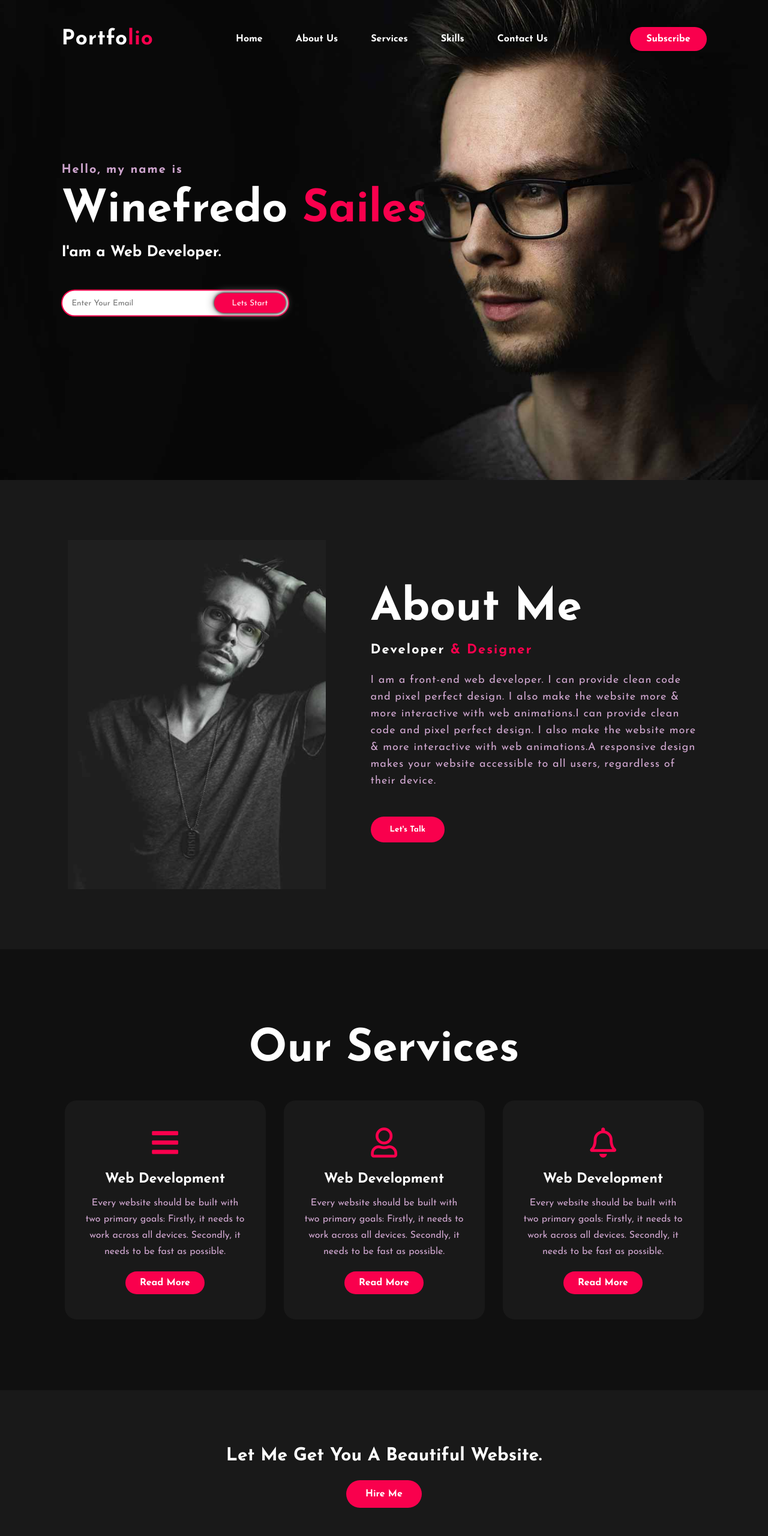
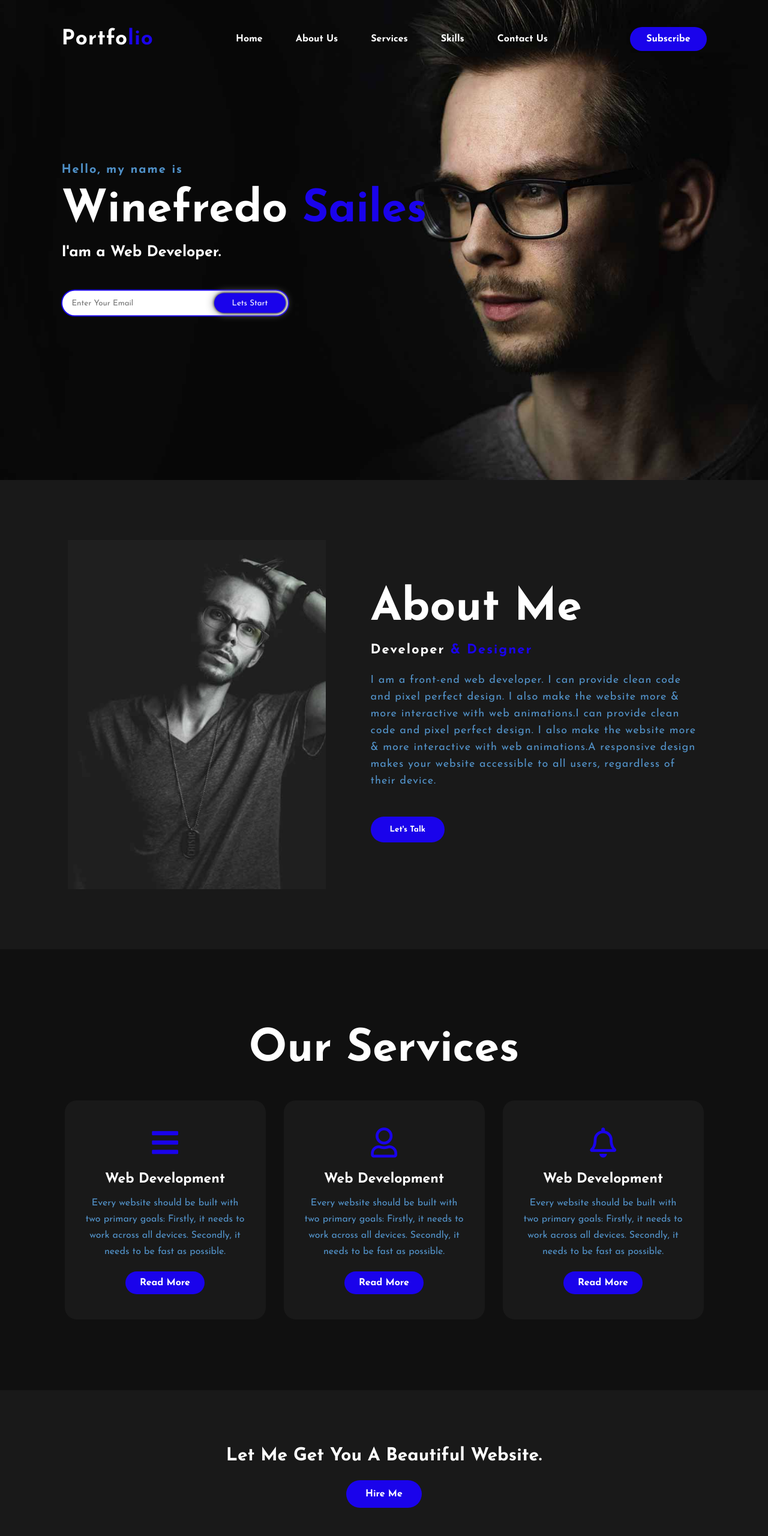
Before and after one commit to winefsailes216/winefsailes216.github.io, a plain HTML site: page index.html in a window 1280 px wide. Shown: the top 2560 px of the page at 60% size. Drawn offline with Linux system fonts and the light colour scheme.

Commit message:
update button color

```diff
--- a/css/style.css
+++ b/css/style.css
@@ -26,7 +26,7 @@ nav{
 	cursor: pointer;
 }
 span{
-	color: #f9004d;
+	color: #1a03eb;
 }
 nav ul li{
 	list-style-type: none;
@@ -40,11 +40,11 @@ nav ul li a{
 	text-transform: capitalize;
 }
 nav ul li a:hover{
-	color: #f9004d;
+	color: #1a03eb;
 	transition: .4s;
 }
 .btn{
-	background-color:#f9004d;
+	background-color:#1a03eb;
 	color: white;
 	text-decoration: none;
 	border: 2px solid transparent;
@@ -73,7 +73,7 @@ h3{
 	margin-bottom: 50px;
 }
 h4{
-	color: #fcfc;
+	color: rgba(97, 179, 247, 0.8);
 	letter-spacing: 2px;
 	font-size: 20px;
 }
@@ -86,7 +86,7 @@ h4{
 	display: inline-block;
 	width: 100%;
 	padding: 14px 130px 14px 15px;
-	border: 2px solid #f9004d;
+	border: 2px solid #1a03eb;
 	outline: none;
 	border-radius: 30px;
 }
@@ -97,7 +97,7 @@ h4{
 	border: none;
 	padding: 10px 30px;
 	border-radius: 30px;
-	background-color:#f9004d;
+	background-color:#1a03eb;
 	color: white;
 	box-shadow: 0px 0px 5px #000, 0px 0px 15px #858585;
 	top: 6px;
@@ -138,14 +138,14 @@ h4{
 	text-transform: capitalize;
 }
 .about-text p{
-	color: #fcfc;
+	color: rgba(97, 179, 247, 0.8);
 	letter-spacing: 1px;
 	line-height: 28px;
 	font-size: 18px;
 	margin-bottom: 45px;
 }
 button{
-	background-color:#f9004d;
+	background-color:#1a03eb;
 	color: white;
 	text-decoration: none;
 	border: 2px solid transparent;
@@ -156,7 +156,7 @@ button{
 }
 button:hover{
 	background-color: transparent;
-	border: 2px solid #f9004d;
+	border: 2px solid #1a03eb;
 	cursor: pointer;
 }
 
@@ -194,7 +194,7 @@ button:hover{
 	display: block;
 	text-align: center;
 	margin: 25px 0px;
-	color: #f9004d;
+	color: #1a03eb;
 
 }
 h5{
@@ -203,13 +203,13 @@ h5{
 	margin-bottom: 15px;
 }
 .pra p{
-	color: #fcfc;
+	color: rgba(97, 179, 247, 0.8);
 	font-size: 16px;
 	line-height: 27px;
 	margin-bottom: 25px;
 }
 .card .button{
-	background-color:#f9004d;
+	background-color:#1a03eb;
 	color: white;
 	text-decoration: none;
 	border: 2px solid transparent;
@@ -220,7 +220,7 @@ h5{
 }
 .card .button:hover{
 	background-color: transparent;
-	border: 2px solid #f9004d;
+	border: 2px solid #1a03eb;
 	cursor: pointer;
 }
 .contact-me{
@@ -239,7 +239,7 @@ h5{
 	margin-bottom: 25px;
 }
 .contact-me .button-two{
-	background-color:#f9004d;
+	background-color:#1a03eb;
 	color: white;
 	text-decoration: none;
 	border: 2px solid transparent;
@@ -250,7 +250,7 @@ h5{
 }
 .contact-me .button-two:hover{
 	background-color: transparent;
-	border: 2px solid #f9004d;
+	border: 2px solid #1a03eb;
 	cursor: pointer;
 }
 footer{
@@ -285,7 +285,7 @@ footer p:nth-child(2){
 	display: flex;
 	align-items: center;
 	justify-content: center;
-	background:  #f9004d;
+	background:  #1a03eb;
 	border-radius: 50%;
 	margin: 22px 10px;
 	color: white;
@@ -298,7 +298,7 @@ footer p:nth-child(2){
 }
 .end{
 	position: absolute;
-	color:#f9004d;
+	color:#1a03eb;
 	bottom: 35px;
 	font-size: 14px;
 }
```
